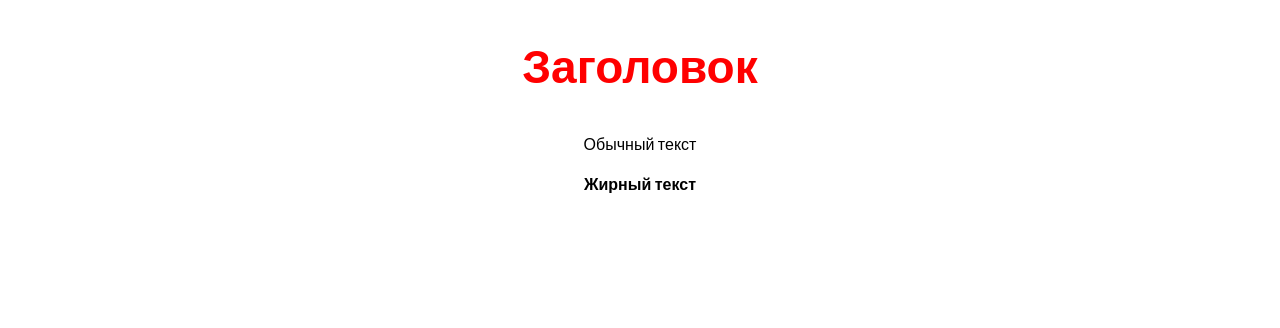
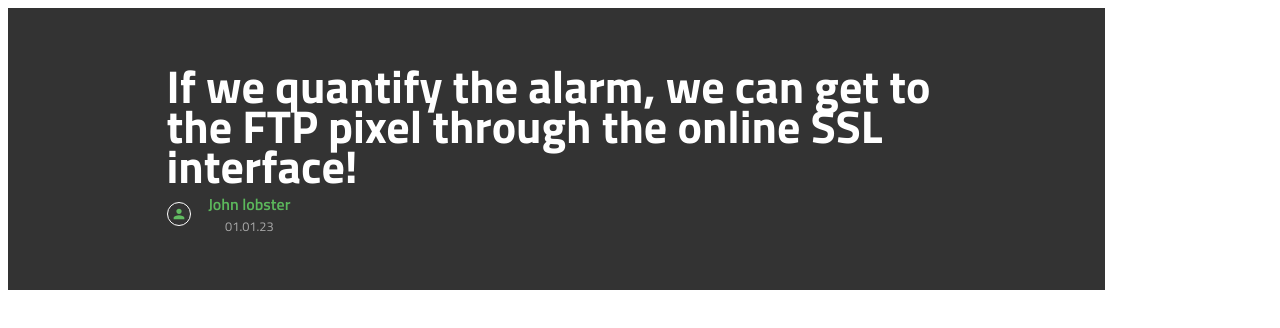
Before and after one commit to rust4work/blog-platform, a React (Vite) app: page / in a window 1280 px wide. Shown: the top 328 px of the page. Built offline with nearby package versions, Linux system fonts and the light colour scheme.

Commit message:
bannerArticle component done

```diff
--- a/src/App.css
+++ b/src/App.css
@@ -9,6 +9,7 @@
 
 * {
   font-family: "titi", sans-serif;
+  box-sizing: border-box;
 }
 
 .bannerDefault--wrapper {
@@ -30,3 +31,43 @@
   font-weight: 400;
   font-size: 24px;
 }
+
+.bannerArticle {
+  width: 1097px;
+  height: 282px;
+  background-color: #333333;
+  padding: 48px 16px;
+}
+
+.bannerArticle--wrapper {
+  width: 800px;
+  height: 186px;
+  padding: 10px;
+  justify-self: center;
+}
+
+.bannerArticle--wrapper h1 {
+  text-align: left;
+  margin: 0;
+  margin-bottom: 10px;
+  line-height: 40px;
+}
+
+.UserInfo {
+  display: flex;
+  width: 124px;
+  height: 36px;
+  align-items: center;
+  justify-content: space-between;
+}
+
+.userName {
+  color: #5cb85c;
+  font-weight: 600;
+  font-size: 16px;
+}
+.userDate {
+  color: #aaaaaa;
+  font-weight: 400;
+  font-size: 12.8px;
+}
--- a/src/App.jsx
+++ b/src/App.jsx
@@ -1,15 +1,15 @@
 // import { useState } from "react";
 import BannerDefault from "./components/BannerDefault";
 import Typography from "./components/helpers/Typography";
+import BannerArticle from "./components/BannerArticle";
+import UserInfo from "./components/helpers/UserInfo";
 
 import "./App.css";
 
 function App() {
   return (
     <>
-      <Typography text="Заголовок" variant="h1" color="red" />
-      <Typography text="Обычный текст" variant="regular" />
-      <Typography text="Жирный текст" variant="regularBold" />
+      <BannerArticle />
     </>
   );
 }
--- a/src/components/BannerArticle.jsx
+++ b/src/components/BannerArticle.jsx
@@ -1,7 +1,20 @@
 import React from "react";
+import Typography from "./helpers/Typography";
+import UserInfo from "./helpers/UserInfo";
 
 function BannerArticle() {
-  return <div></div>;
+  return (
+    <div className="bannerArticle">
+      <div className="bannerArticle--wrapper">
+        <Typography
+          text="If we quantify the alarm, we can get to the FTP pixel through the online SSL interface!"
+          variant="h1"
+          color="white"
+        />
+        <UserInfo />
+      </div>
+    </div>
+  );
 }
 
 export default BannerArticle;
--- a/src/components/helpers/UserInfo.jsx
+++ b/src/components/helpers/UserInfo.jsx
@@ -1,7 +1,16 @@
 import React from "react";
+import Icon from "../../assets/pics/icon.svg";
 
-function UserInfo() {
-  return <div></div>;
+function UserInfo({ userDate = "01.01.23", userName = "John lobster" }) {
+  return (
+    <div className="UserInfo">
+      <img src={Icon} alt="" className="profilePic" />
+      <div className="userData">
+        <div className="userName">{userName}</div>
+        <div className="userDate">{userDate}</div>
+      </div>
+    </div>
+  );
 }
 
 export default UserInfo;
```
Also changed, not shown: src/assets/pics/Icon.svg (added).
